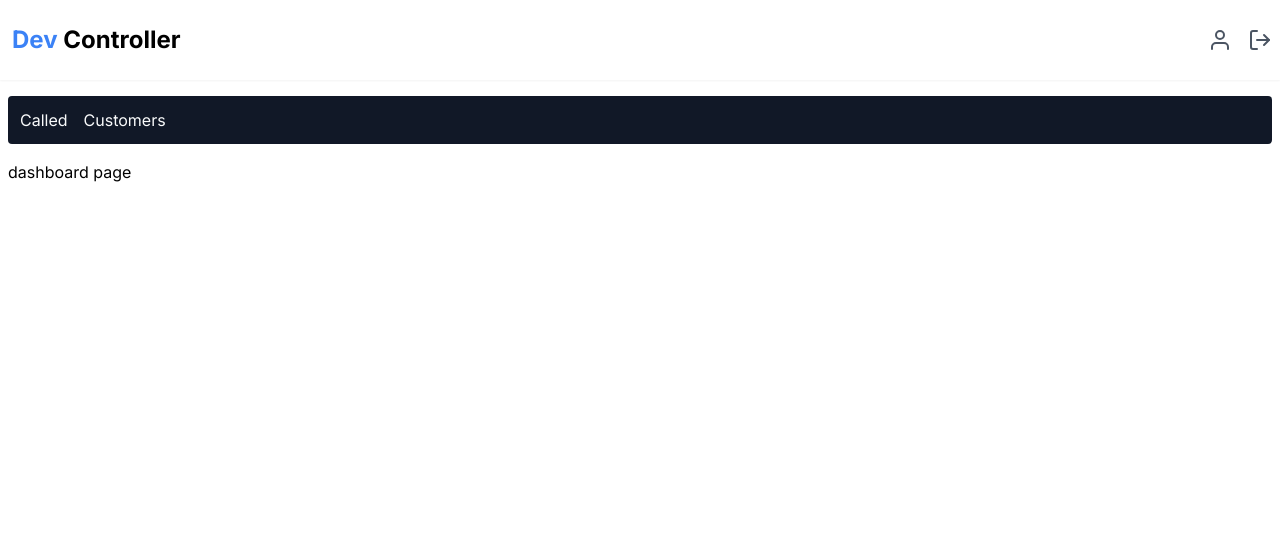
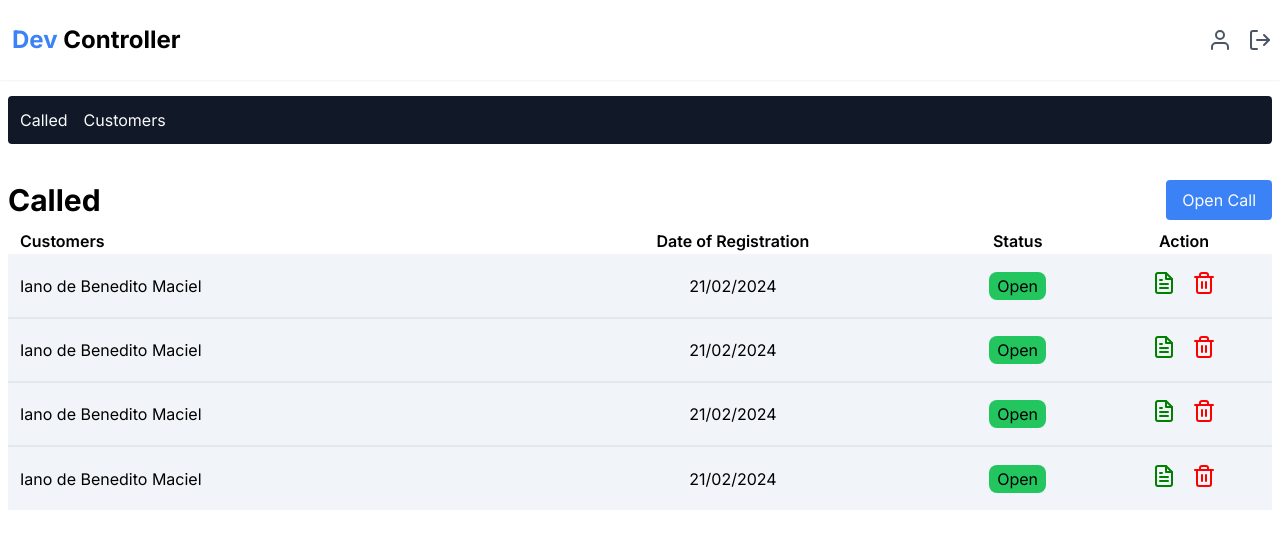
Before and after one commit to IanoMaciel/next-auth, a Next.js app: page /dashboard in a window 1280 px wide. Shown: the top 548 px of the page. Built offline with nearby package versions, Linux system fonts and the light colour scheme; no server answers; sample sign-in values are in the browser's storage.

Commit message:
feat: creation table component

```diff
--- /dev/null
+++ b/src/app/dashboard/components/rows/index.tsx
@@ -0,0 +1,30 @@
+import { FiTrash2, FiFileText } from 'react-icons/fi'
+
+export default function Rows() {
+  return (
+    <tr className="
+    border-b-2
+    border-b-slate-200
+    h-16
+    last:border-b-0
+    bg-slate-100
+    hover:bg-gray-200
+    duration-300
+    ">
+      <td className="text-left pl-3">Iano de Benedito Maciel</td>
+      <td className="text-center hidden sm:table-cell">21/02/2024</td>
+      <td className="text-center">
+        <span className="bg-green-500 px-2 py-1 rounded-lg">Open</span>
+      </td>
+      <td className="text-center">
+        <button className='mr-4'>
+          <FiFileText size={24} color="green" />
+        </button>
+
+        <button>
+          <FiTrash2 size={24} color="red" />
+        </button>
+      </td>
+    </tr>
+  );
+}
--- a/src/app/dashboard/page.tsx
+++ b/src/app/dashboard/page.tsx
@@ -1,7 +1,11 @@
-import Container from "@/components/container";
 import { getServerSession } from 'next-auth'
 import { authOptions } from '@/lib/auth'
 import { redirect } from 'next/navigation'
+import Link from "next/link";
+
+// components
+import Container from "@/components/container";
+import Rows from '@/app/dashboard/components/rows'
 
 export default async function Dashboard() {
   const session = await getServerSession(authOptions)
@@ -12,7 +16,32 @@ export default async function Dashboard() {
 
   return (
     <Container>
-      <h1>dashboard page</h1>
+      <main className="mt-9 mb-2">
+        <div className="flex justify-between items-center">
+          <h1 className="text-3xl font-bold">Called</h1>
+          <Link href="/dashboard/new" className="bg-blue-500 px-4 py-2 rounded text-gray-50">
+            Open Call
+          </Link>
+        </div>
+
+        <table className="min-w-full my-2">
+          <thead>
+            <tr>
+              <th className="font-semibold text-left pl-3">Customers</th>
+              <th className="font-semibold text-center hidden sm:block">Date of Registration</th>
+              <th className="font-semibold text-center">Status</th>
+              <th className="font-semibold text-center">Action</th>
+            </tr>
+          </thead>
+          <tbody>
+            <Rows />
+            <Rows />
+            <Rows />
+            <Rows />
+          </tbody>
+        </table>
+
+      </main>
     </Container>
   );
 }
```
